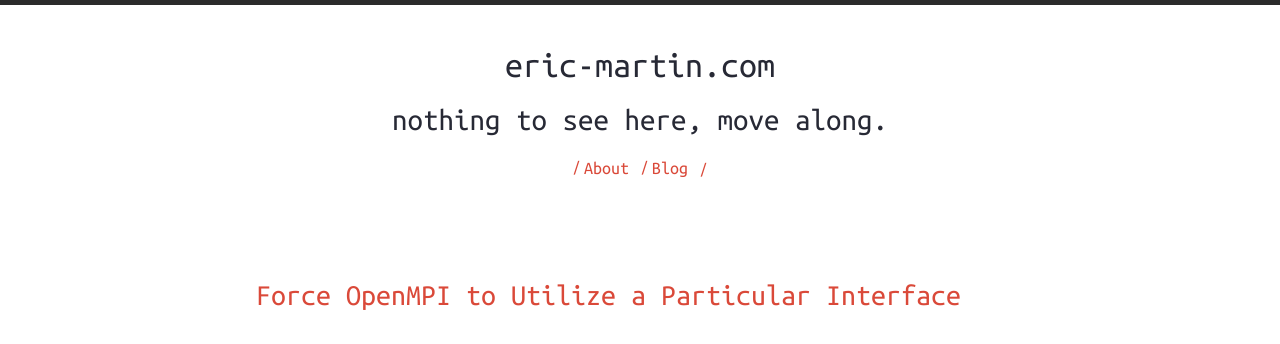
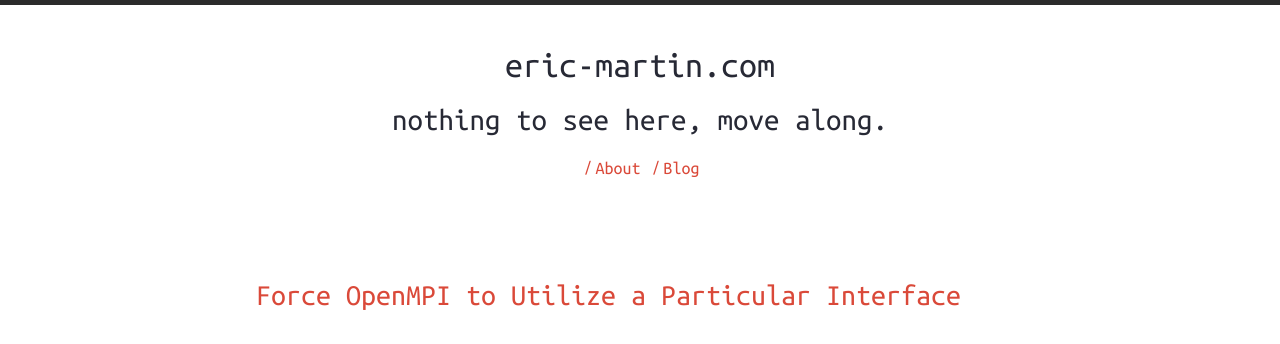
Before and after one commit to erimar77/erimar77.github.io, a Jekyll site: the page built from index.html, in a window 1280 px wide. Shown: the top 344 px of the page. Built offline with Jekyll 4.4.1, drawn with Linux system fonts in a browser that asks for light colours; nearby versions of some CDN libraries.

Commit message:
fix nav layout

```diff
--- a/_includes/header-links.html
+++ b/_includes/header-links.html
@@ -5,9 +5,4 @@
 	<li>
 		<a href="{{ '/blog' | prepend: site.baseurl | prepend: site.url }}">Blog</a><span>/</span>
 	</li>
-	{% if site.harmony.social.github %}
-	<li>
-		<a href=""></a><span>/</span>
-	</li>
-	{% endif %}
 </ul>
```
